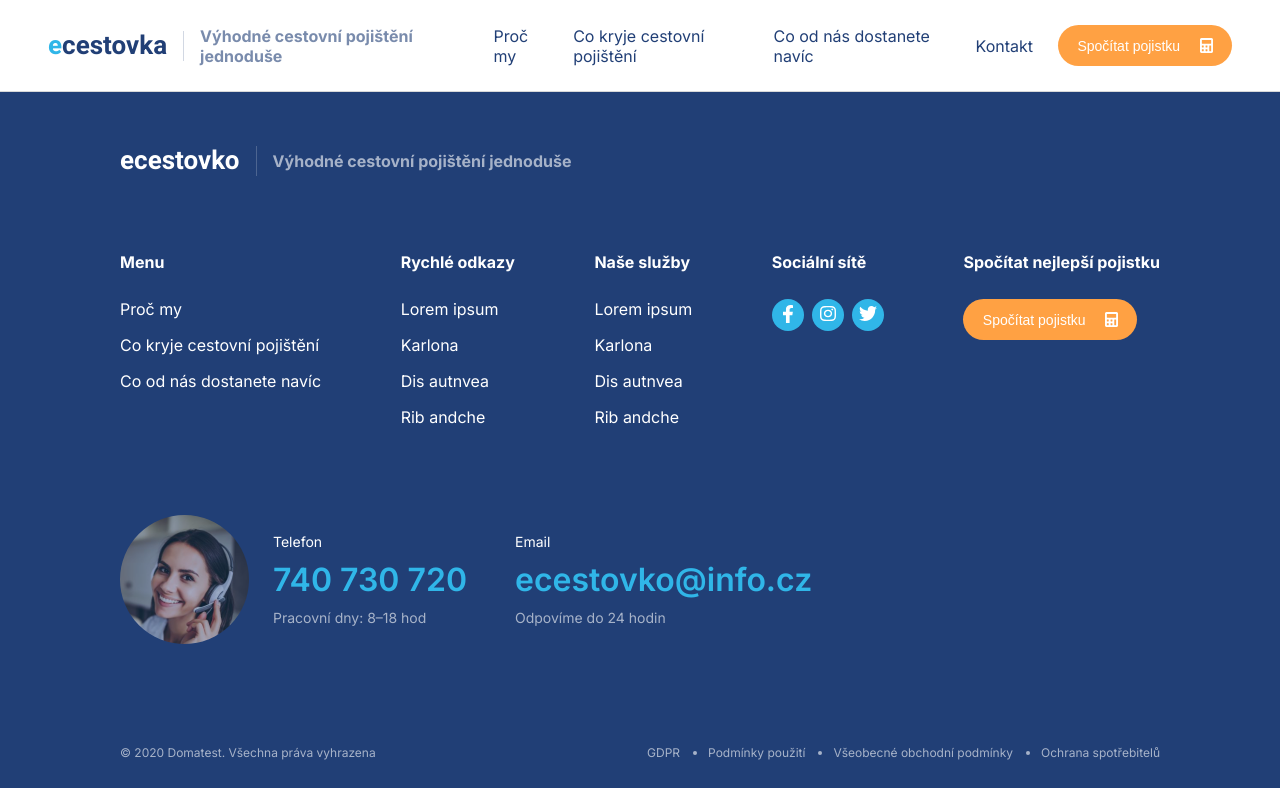
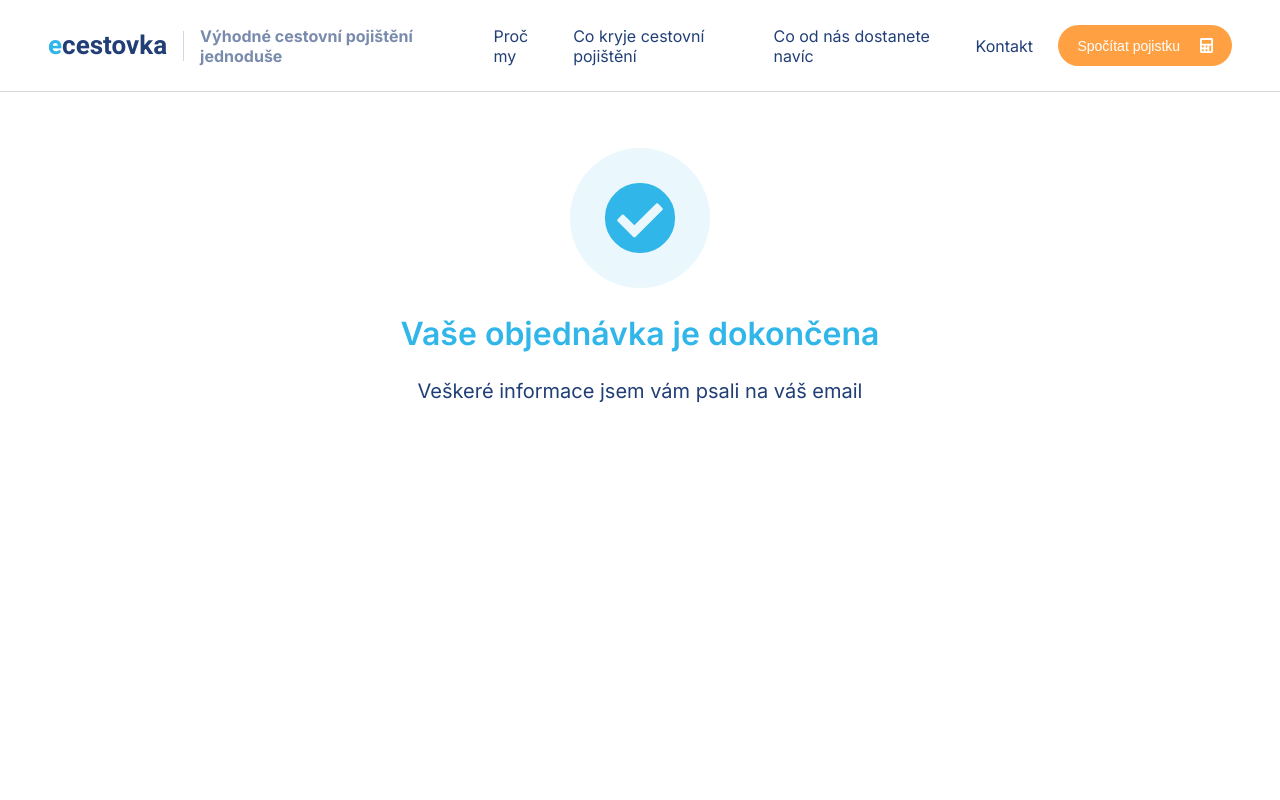
Before and after one commit to rayzh18/insurance-react, a React (Create React App) app: page / in a window 1280 px wide. Shown: the top 800 px of the page. Built offline with nearby package versions, Linux system fonts and the light colour scheme.

Commit message:
created and styled success page

```diff
--- a/src/App.js
+++ b/src/App.js
@@ -1,11 +1,13 @@
 import React from 'react';
 import Navbar from './components/Navbar';
 import Footer from './components/Footer';
+import SuccessPage from './views/SuccessPage';
 
 const App = () => {
 	return (
 		<>
 			<Navbar />
+			<SuccessPage />
 			<Footer />
 		</>
 	);
--- /dev/null
+++ b/src/sass/_success.scss
@@ -0,0 +1,32 @@
+.success {
+	height: 90vh;
+	display: flex;
+	flex-direction: column;
+	align-items: center;
+
+	h1 {
+		font-size: 32px;
+		font-weight: 600;
+		color: $blue;
+		margin-bottom: 26px;
+	}
+
+	p {
+		color: $dark-blue;
+		font-size: 20px;
+	}
+
+	&-tick {
+		margin: 56px 0 26px 0;
+		display: flex;
+		justify-content: center;
+		align-items: center;
+		width: 140px;
+		height: 140px;
+		border-radius: 50%;
+		background-color: rgba(48, 183, 232, 0.1);
+		img {
+			width: 50%;
+		}
+	}
+}
--- a/src/sass/style.scss
+++ b/src/sass/style.scss
@@ -3,6 +3,8 @@
 
 @import 'navbar';
 @import 'footer';
+
+@import 'success';
 
 * {
 	box-sizing: border-box;
--- /dev/null
+++ b/src/views/SuccessPage.js
@@ -0,0 +1,16 @@
+import React from 'react';
+
+import successIcon from '../assets/success-icon.svg';
+const SuccessPage = () => {
+	return (
+		<main className='success'>
+			<div className='success-tick'>
+				<img src={successIcon} alt='' />
+			</div>
+			<h1>Vaše objednávka je dokončena</h1>
+			<p>Veškeré informace jsem vám psali na váš email</p>
+		</main>
+	);
+};
+
+export default SuccessPage;
```
Also changed, not shown: src/assets/success-icon.svg (added).
